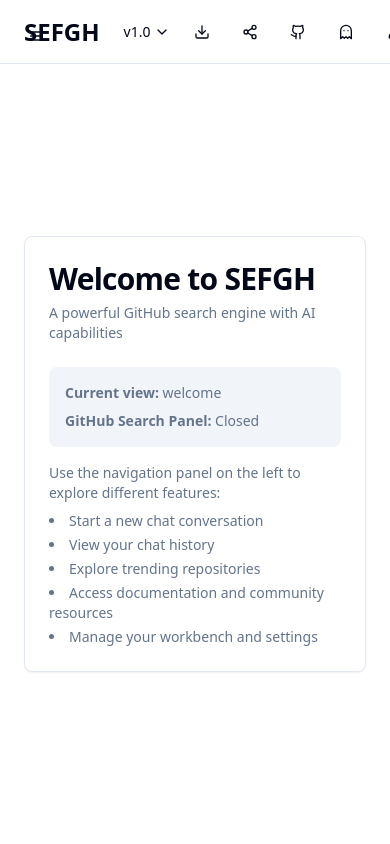
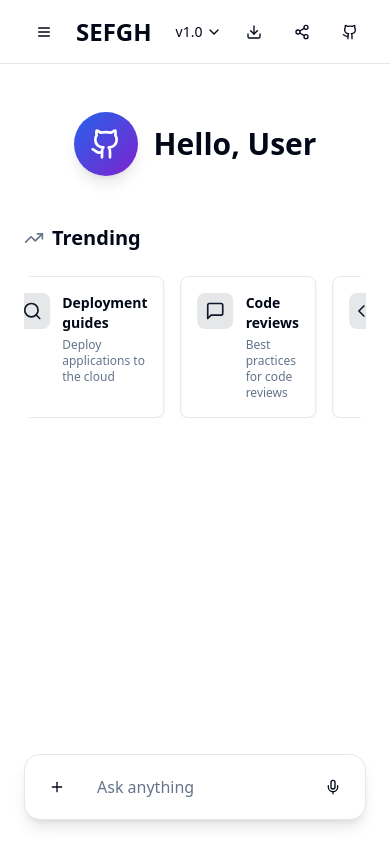
Before and after one commit to Adeel0-0/sefgh-ui, a Next.js app: page / in a window 390 px wide. Built offline with nearby package versions, Linux system fonts and the light colour scheme.

Commit message:
Implement dynamic welcome page with auto-scrolling trending cards and responsive navigation
Co-authored-by: ADEEL9212 <121818347+ADEEL9212@users.noreply.github.com>

```diff
--- a/app/page.js
+++ b/app/page.js
@@ -1,6 +1,5 @@
 "use client";
 
-import { Menu, X } from "lucide-react";
 import {
   History,
   TrendingUp,
@@ -14,8 +13,8 @@ import {
   Library,
   HelpCircle,
 } from "lucide-react";
-import { Button } from "@/components/ui/button";
 import { useAppContext } from "@/contexts/app-context";
+import { cn } from "@/lib/utils";
 import AppHeader from "@/components/core/app-header";
 import NavPanel from "@/components/panels/nav-panel";
 import GitHubSearchPanel from "@/components/panels/github-search-panel";
@@ -77,34 +76,23 @@ export default function Home() {
 
   return (
     <div className="flex h-screen bg-background text-foreground">
-      {/* Mobile Menu Toggle Button */}
-      <Button
-        variant="ghost"
-        size="icon"
-        onClick={toggleMobileMenu}
-        className="fixed top-4 left-4 z-50 md:hidden"
+      {/* Navigation Panel - Desktop: visible, Mobile: hidden by default */}
+      <aside
+        className={cn(
+          "w-[280px] flex-shrink-0 fixed md:static h-full z-50 transition-transform duration-300 ease-in-out",
+          "md:translate-x-0",
+          isMobileMenuOpen ? "translate-x-0" : "-translate-x-full"
+        )}
       >
-        {isMobileMenuOpen ? <X className="h-5 w-5" /> : <Menu className="h-5 w-5" />}
-      </Button>
-
-      {/* Navigation Panel - Desktop */}
-      <aside className="hidden md:block w-[280px] flex-shrink-0">
         <NavPanel />
       </aside>
 
-      {/* Navigation Panel - Mobile (Overlay) */}
+      {/* Backdrop overlay for mobile when menu is open */}
       {isMobileMenuOpen && (
-        <>
-          {/* Backdrop */}
-          <div
-            className="fixed inset-0 bg-black/50 z-40 md:hidden"
-            onClick={toggleMobileMenu}
-          />
-          {/* Panel */}
-          <aside className="fixed left-0 top-0 h-full w-[280px] z-50 md:hidden">
-            <NavPanel />
-          </aside>
-        </>
+        <div
+          className="fixed inset-0 bg-black/50 z-40 md:hidden"
+          onClick={toggleMobileMenu}
+        />
       )}
 
       {/* Main content area */}
--- a/components/core/app-header.jsx
+++ b/components/core/app-header.jsx
@@ -1,6 +1,6 @@
 "use client";
 
-import { ChevronDown, Download, Share2, Github, Ghost, User, Sun, Moon, Monitor } from "lucide-react";
+import { ChevronDown, Download, Share2, Github, Ghost, User, Sun, Moon, Monitor, Menu } from "lucide-react";
 import { useTheme } from "next-themes";
 import { Button } from "@/components/ui/button";
 import {
@@ -19,7 +19,7 @@ import { cn } from "@/lib/utils";
 
 export default function AppHeader() {
   const { theme, setTheme } = useTheme();
-  const { toggleSearchPanel, isPrivateMode, togglePrivateMode } = useAppContext();
+  const { toggleSearchPanel, isPrivateMode, togglePrivateMode, toggleMobileMenu } = useAppContext();
 
   const handleExport = (format) => {
     alert(`Export as ${format} - Not yet implemented`);
@@ -33,6 +33,16 @@ export default function AppHeader() {
     <header className="h-16 border-b border-border bg-card px-6 flex items-center justify-between flex-shrink-0">
       {/* Left side - Logo/Title and Version */}
       <div className="flex items-center gap-3">
+        {/* Hamburger Menu - Mobile Only */}
+        <Button
+          variant="ghost"
+          size="icon"
+          onClick={toggleMobileMenu}
+          className="md:hidden"
+          title="Toggle Navigation"
+        >
+          <Menu className="h-5 w-5" />
+        </Button>
         <h1 className="text-2xl font-bold">SEFGH</h1>
         <DropdownMenu>
           <DropdownMenuTrigger asChild>
--- a/components/views/welcome-view.jsx
+++ b/components/views/welcome-view.jsx
@@ -1,42 +1,235 @@
 "use client";
 
-import { Card, CardContent, CardDescription, CardHeader, CardTitle } from "@/components/ui/card";
+import { useState } from "react";
+import { Github, TrendingUp, Search, MessageSquare, Code, Sparkles, Plus, Mic } from "lucide-react";
+import { Card, CardContent } from "@/components/ui/card";
+import { Input } from "@/components/ui/input";
+import { Button } from "@/components/ui/button";
 import { useAppContext } from "@/contexts/app-context";
 
+// Trending prompts data for the scrolling cards
+const trendingPrompts = [
+  {
+    icon: Search,
+    title: "Deployment guides",
+    description: "Deploy applications to the cloud",
+    prompt: "Show me deployment guides for cloud applications"
+  },
+  {
+    icon: MessageSquare,
+    title: "Code reviews",
+    description: "Best practices for code reviews",
+    prompt: "What are the best practices for code reviews?"
+  },
+  {
+    icon: Code,
+    title: "API integration",
+    description: "Connect external APIs",
+    prompt: "How do I integrate external APIs in my project?"
+  },
+  {
+    icon: Sparkles,
+    title: "Performance tips",
+    description: "Optimize application speed",
+    prompt: "Give me tips to optimize my application performance"
+  },
+  {
+    icon: Search,
+    title: "Security patterns",
+    description: "Implement secure coding",
+    prompt: "What are common security patterns I should implement?"
+  },
+  {
+    icon: MessageSquare,
+    title: "Testing strategies",
+    description: "Effective testing approaches",
+    prompt: "What are effective testing strategies for my codebase?"
+  },
+];
+
 export default function WelcomeView() {
-  const { currentView, isSearchPanelOpen } = useAppContext();
+  const { setCurrentView, updateActiveSession, activeSession } = useAppContext();
+  const [inputValue, setInputValue] = useState("");
+
+  const handleCardClick = (prompt) => {
+    setInputValue(prompt);
+    handleSubmit(null, prompt);
+  };
+
+  const handleSubmit = (e, promptText = null) => {
+    if (e) e.preventDefault();
+
+    const message = promptText || inputValue.trim();
+    if (!message) return;
+
+    // Create first message and switch to chat view
+    if (activeSession) {
+      const updatedSession = {
+        ...activeSession,
+        messages: [{ role: "user", content: message }],
+      };
+      updateActiveSession(updatedSession);
+    }
+
+    setCurrentView("chat");
+    setInputValue("");
+  };
 
   return (
-    <div className="flex-1 flex items-center justify-center p-6">
-      <Card className="max-w-2xl w-full">
-        <CardHeader>
-          <CardTitle className="text-3xl">Welcome to SEFGH</CardTitle>
-          <CardDescription>
-            A powerful GitHub search engine with AI capabilities
-          </CardDescription>
-        </CardHeader>
-        <CardContent className="space-y-4">
-          <div className="p-4 bg-muted rounded-lg">
-            <p className="text-sm text-muted-foreground mb-2">
-              <span className="font-semibold">Current view:</span> {currentView}
-            </p>
-            <p className="text-sm text-muted-foreground">
-              <span className="font-semibold">GitHub Search Panel:</span>{" "}
-              {isSearchPanelOpen ? "Open" : "Closed"}
-            </p>
+    <div className="flex-1 flex flex-col overflow-hidden">
+      {/* Main Content Area */}
+      <div className="flex-1 overflow-y-auto">
+        <div className="max-w-4xl mx-auto px-6 py-12">
+          {/* Header Section with Logo and Greeting */}
+          <div className="flex items-center justify-center gap-4 mb-12">
+            {/* Custom Logo - Circular with Gradient */}
+            <div className="relative">
+              <div className="w-16 h-16 rounded-full bg-gradient-to-br from-blue-600 to-purple-700 flex items-center justify-center shadow-lg">
+                <Github className="w-8 h-8 text-white" />
+              </div>
+              {/* Glow Effect */}
+              <div className="absolute inset-0 rounded-full bg-gradient-to-br from-blue-600 to-purple-700 blur-xl opacity-30 -z-10" />
+            </div>
+
+            {/* Greeting */}
+            <h1 className="text-3xl md:text-4xl font-bold">Hello, User</h1>
           </div>
-          <div className="text-sm text-muted-foreground">
-            <p>Use the navigation panel on the left to explore different features:</p>
-            <ul className="list-disc list-inside mt-2 space-y-1">
-              <li>Start a new chat conversation</li>
-              <li>View your chat history</li>
-              <li>Explore trending repositories</li>
-              <li>Access documentation and community resources</li>
-              <li>Manage your workbench and settings</li>
-            </ul>
+
+          {/* Trending Section */}
+          <div className="mb-16">
+            <div className="flex items-center gap-2 mb-6">
+              <TrendingUp className="w-5 h-5 text-muted-foreground" />
+              <h2 className="text-xl font-semibold">Trending</h2>
+            </div>
+
+            {/* River Flow Auto-Scroller */}
+            <div className="relative overflow-hidden rounded-lg">
+              <div className="river-container group">
+                <div className="river-flow">
+                  {/* First set of cards */}
+                  {trendingPrompts.map((item, index) => (
+                    <Card
+                      key={`card-1-${index}`}
+                      className="river-card cursor-pointer hover:shadow-lg transition-shadow"
+                      onClick={() => handleCardClick(item.prompt)}
+                    >
+                      <CardContent className="p-4">
+                        <div className="flex items-start gap-3">
+                          <div className="p-2 rounded-lg bg-primary/10">
+                            <item.icon className="w-5 h-5 text-primary" />
+                          </div>
+                          <div className="flex-1 min-w-0">
+                            <h3 className="font-bold text-sm mb-1">{item.title}</h3>
+                            <p className="text-xs text-muted-foreground">{item.description}</p>
+                          </div>
+                        </div>
+                      </CardContent>
+                    </Card>
+                  ))}
+                  {/* Duplicate set for seamless loop */}
+                  {trendingPrompts.map((item, index) => (
+                    <Card
+                      key={`card-2-${index}`}
+                      className="river-card cursor-pointer hover:shadow-lg transition-shadow"
+                      onClick={() => handleCardClick(item.prompt)}
+                    >
+                      <CardContent className="p-4">
+                        <div className="flex items-start gap-3">
+                          <div className="p-2 rounded-lg bg-primary/10">
+                            <item.icon className="w-5 h-5 text-primary" />
+                          </div>
+                          <div className="flex-1 min-w-0">
+                            <h3 className="font-bold text-sm mb-1">{item.title}</h3>
+                            <p className="text-xs text-muted-foreground">{item.description}</p>
+                          </div>
+                        </div>
+                      </CardContent>
+                    </Card>
+                  ))}
+                </div>
+              </div>
+            </div>
           </div>
-        </CardContent>
-      </Card>
+        </div>
+      </div>
+
+      {/* Redesigned Chat Input Bar - Floating at bottom */}
+      <div className="px-6 pb-6">
+        <div className="max-w-3xl mx-auto">
+          <form onSubmit={handleSubmit}>
+            <div className="flex items-center gap-2 bg-card rounded-2xl shadow-lg border border-border p-3">
+              {/* Attachment Button */}
+              <Button
+                type="button"
+                variant="ghost"
+                size="icon"
+                className="flex-shrink-0"
+                title="Add attachment"
+              >
+                <Plus className="w-5 h-5" />
+              </Button>
+
+              {/* Input Field */}
+              <Input
+                value={inputValue}
+                onChange={(e) => setInputValue(e.target.value)}
+                placeholder="Ask anything"
+                className="flex-1 border-0 focus-visible:ring-0 focus-visible:ring-offset-0 bg-transparent"
+              />
+
+              {/* Microphone Button */}
+              <Button
+                type="button"
+                variant="ghost"
+                size="icon"
+                className="flex-shrink-0"
+                title="Voice input"
+              >
+                <Mic className="w-5 h-5" />
+              </Button>
+            </div>
+          </form>
+        </div>
+      </div>
+
+      <style jsx>{`
+        .river-container {
+          position: relative;
+          width: 100%;
+          overflow: hidden;
+        }
+
+        .river-flow {
+          display: flex;
+          gap: 1rem;
+          animation: scroll-left 35s linear infinite;
+        }
+
+        .river-container:hover .river-flow {
+          animation-play-state: paused;
+        }
+
+        .river-card {
+          flex: 0 0 280px;
+          min-width: 280px;
+        }
+
+        @keyframes scroll-left {
+          0% {
+            transform: translateX(0);
+          }
+          100% {
+            transform: translateX(-50%);
+          }
+        }
+
+        @media (max-width: 768px) {
+          .river-card {
+            flex: 0 0 240px;
+            min-width: 240px;
+          }
+        }
+      `}</style>
     </div>
   );
 }
```
